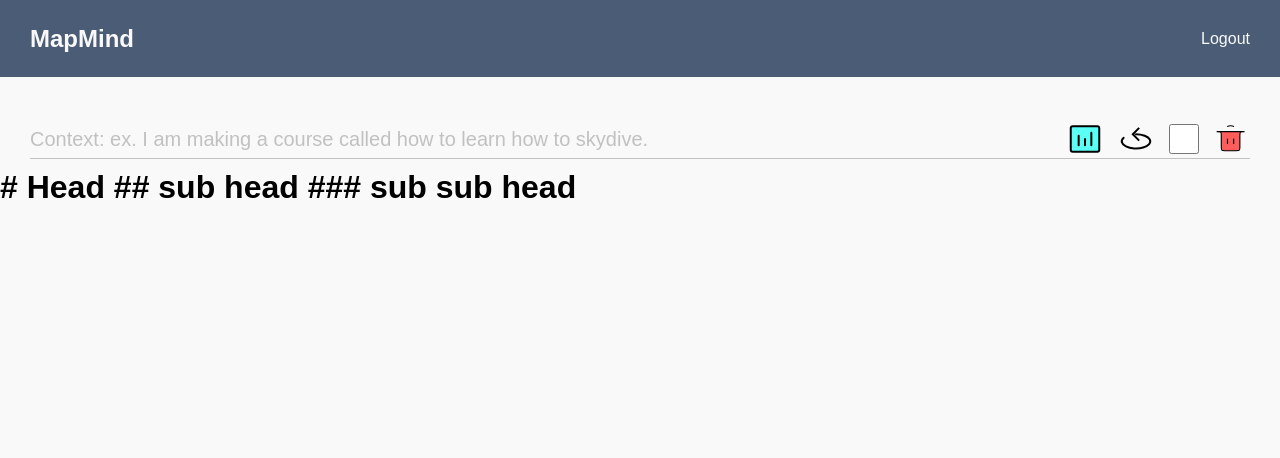
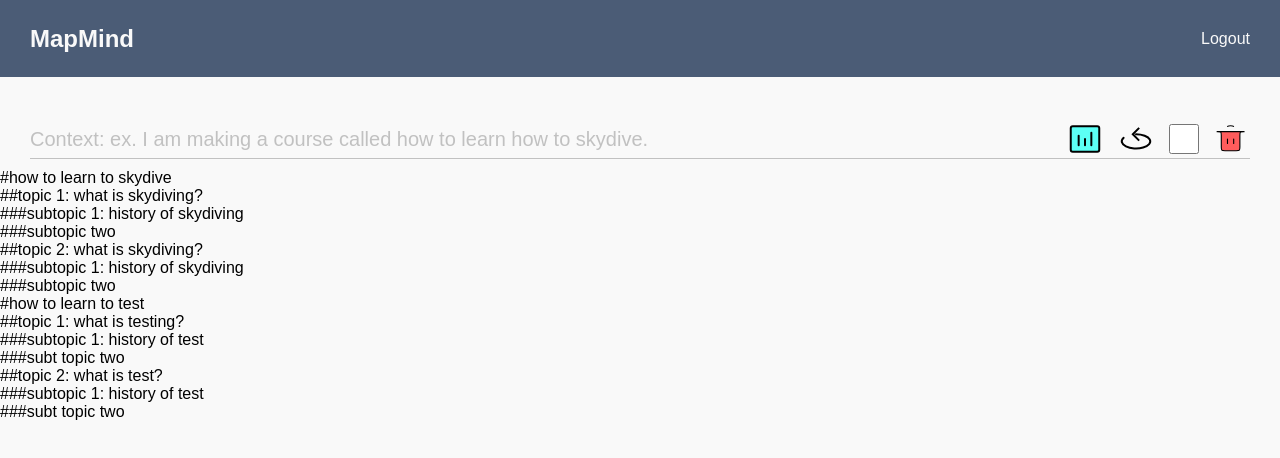
Before and after one commit to firasmlt/MapMind, a React (Create React App) app in the folder client/: page / in a window 1280 px wide. Shown: the top 458 px of the page. Built offline with nearby package versions, Linux system fonts and the light colour scheme; no server answers.

Commit message:
adding content structure

```diff
--- /dev/null
+++ b/client/src/components/Chapter.js
@@ -0,0 +1,32 @@
+import Topic from "./Topic";
+
+function Chapter({ chapter }) {
+  console.log(chapter);
+  return (
+    <div className="chapter">
+      <p>#{chapter.name}</p>
+      {chapter.topics.map((topic, i) => {
+        return <Topic topic={topic} key={i} />;
+      })}
+    </div>
+  );
+}
+
+export default Chapter;
+
+/*
+<div className="topic">
+        {element.topics.map((topic) => {
+          return (
+            <>
+              <input type="text" value={topic.name} />
+              <div className="subtopic">
+                {topic.subtopics.map((subtopic) => {
+                  return <input type="text" value={subtopic} />;
+                })}
+              </div>
+            </>
+          );
+        })}
+      </div>
+*/
--- a/client/src/components/Content.js
+++ b/client/src/components/Content.js
@@ -1,12 +1,38 @@
 import { useEffect, useState } from "react";
 import styles from "./Content.module.css";
 import { Configuration, OpenAIApi } from "openai";
-
+import Chapter from "./Chapter";
 function Content() {
-  const [content, setContent] = useState(`# Head
-  ## sub head
-  ### sub sub head
-  `);
+  const [content, setContent] = useState([
+    {
+      id: 0,
+      name: "how to learn to skydive",
+      topics: [
+        {
+          name: "topic 1: what is skydiving?",
+          subtopics: ["subtopic 1: history of skydiving", "subtopic two"],
+        },
+        {
+          name: "topic 2: what is skydiving?",
+          subtopics: ["subtopic 1: history of skydiving", "subtopic two"],
+        },
+      ],
+    },
+    {
+      id: 1,
+      name: "how to learn to test",
+      topics: [
+        {
+          name: "topic 1: what is testing?",
+          subtopics: ["subtopic 1: history of test", "subt topic two"],
+        },
+        {
+          name: "topic 2: what is test?",
+          subtopics: ["subtopic 1: history of test", "subt topic two"],
+        },
+      ],
+    },
+  ]);
   const promptContent = `we are creating a branching structure with multiple dimensions in the markdown format.
     # represents the first and high-level dimension
     ## represents a breakdown more detailed dimension of #
@@ -32,10 +58,10 @@ function Content() {
     });
     console.log(response.data.choices[0].text.replace(/#/g, "-"));
   };
-  useEffect(() => {
-    getData();
-  });
-  return <h1>{content}</h1>;
+  // useEffect(() => {
+  //   getData();
+  // });
+  return content.map((ch) => <Chapter chapter={ch} key={ch.id} />);
 }
 
 export default Content;
--- /dev/null
+++ b/client/src/components/Subtopic.js
@@ -0,0 +1,10 @@
+function Subtopic({ subtopic }) {
+  console.log(subtopic);
+  return (
+    <div className="topic">
+      <p>###{subtopic}</p>
+    </div>
+  );
+}
+
+export default Subtopic;
--- /dev/null
+++ b/client/src/components/Topic.js
@@ -0,0 +1,15 @@
+import Subtopic from "./Subtopic";
+
+function Topic({ topic }) {
+  console.log(topic);
+  return (
+    <div className="topic">
+      <p>##{topic.name}</p>
+      {topic.subtopics.map((subtopic, i) => {
+        return <Subtopic subtopic={subtopic} key={i} />;
+      })}
+    </div>
+  );
+}
+
+export default Topic;
```
